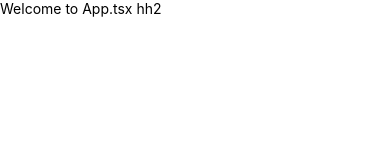
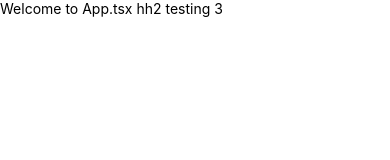
Before and after one commit to ArjooReact/LoginAuthProject, a React Native app: screen / in a window 390 px wide. Shown: the top 160 px of the page. Built offline with nearby package versions, Linux system fonts and the light colour scheme.

Commit message:
testing third push in git

```diff
--- a/App.tsx
+++ b/App.tsx
@@ -20,7 +20,7 @@ function App(): React.JSX.Element {
 
   return (
     <SafeAreaView>
-     <Text>Welcome to App.tsx hh2</Text>
+     <Text>Welcome to App.tsx hh2 testing 3</Text>
     </SafeAreaView>
   );
 }
```
